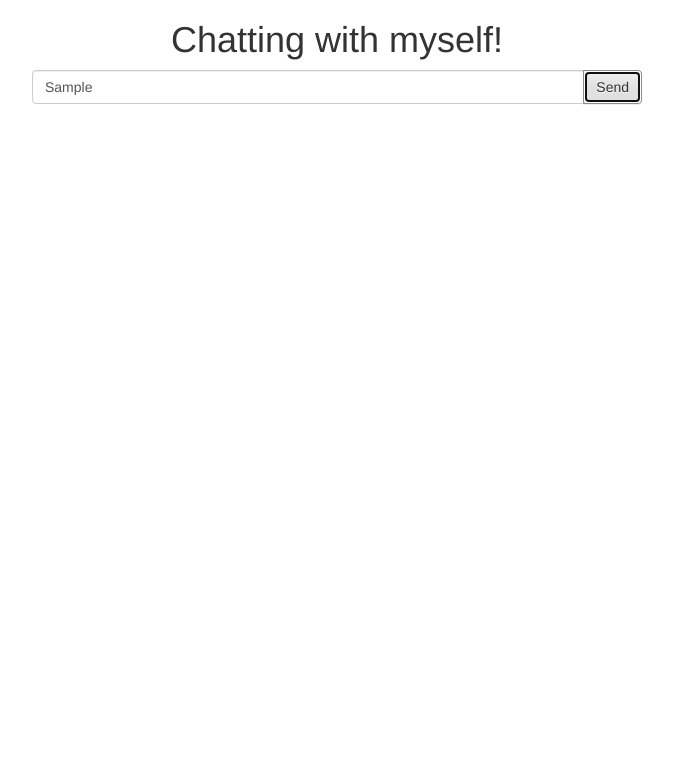
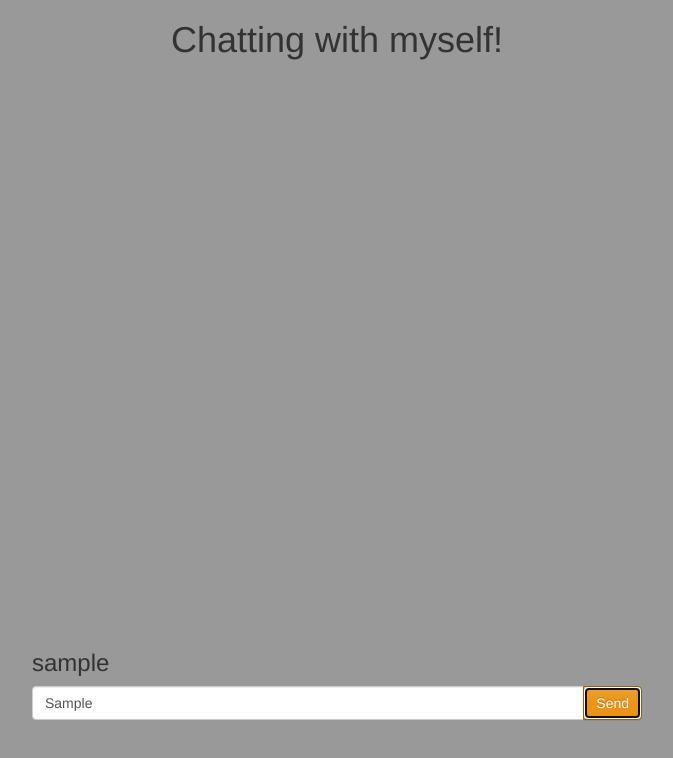
Before and after one commit to rchrdchn/chat-room-app, a plain HTML site: page index.html in a window 1280 px wide. Both pictures are taken after typing "Sample" into the empty fields and a click on the button "Send". Shown: the whole page, without its empty margins (303-976 px from the left). Drawn offline with nearby package versions, Linux system fonts and the light colour scheme.

Commit message:
algorithm worked

```diff
--- a/css/main.css
+++ b/css/main.css
@@ -1,14 +1,14 @@
-.colorMe {
-	width: 100px;
-	height: 100px;
-	background-color: blue;
+* {
+	font-family: "Futura", "Helvetica", sans-serif;
+	background-color: #999;
 }
+/*
+#box {
+	background-color: #666;
+	border: 1px solid #000;
+	opacity: 0.3;
+} */
 
-.square {
-	width: 100px;
-	height: 100px;
+#box {
+	margin-bottom: 80px;
 }
-
-.color {
-	background-color: #555;
-}
--- a/index.html
+++ b/index.html
@@ -36,22 +36,22 @@
 
 </head>
 
-<body id="body">
+<body>
 
 	<div class="container-fluid">
 		<div class="row">
 			<div class="col-md-12">
 				<h1 class="text-center">Chatting with myself!</h1>
 			</div>
-			  	<div class="col-md-6 col-md-offset-3">
+		  	<div class="col-md-6 col-md-offset-3 navbar-fixed-bottom" id="box">
+			    <div id="body"></div>
 			    <div class="input-group">
 			    	<input type="text" class="form-control" id="message" placeholder="Write here...">
 			    <span class="input-group-btn">
-				        	<button class="btn btn-default" onclick="messageMe()" type="button">Send</button>
+		        	<button class="btn btn-warning" onclick="messageMe()" type="button">Send</button>
 		    	</span>
 	   			</div><!-- /input-group -->
 			</div><!-- /.col-md-6 -->
-			</div>
 		</div>
 	</div>
 
--- a/js/main.js
+++ b/js/main.js
@@ -15,14 +15,11 @@
 
 function messageMe() {
 	var write = document.getElementById("message").value.toLowerCase();
+	var addText = document.createElement("h3");
 	var div = document.createElement("div");
-	var addText = document.createElement("h3");
 	var addToBody = document.getElementById("body");
 
-	write.innerHTML = "hey";
-
-	console.log(write);
-
+	addText.innerHTML = write;
 	div.appendChild(addText);
-	body.appendChild(div);
+	addToBody.appendChild(div);
 }
```
Lines whose indentation alone changed are shown as unchanged.
